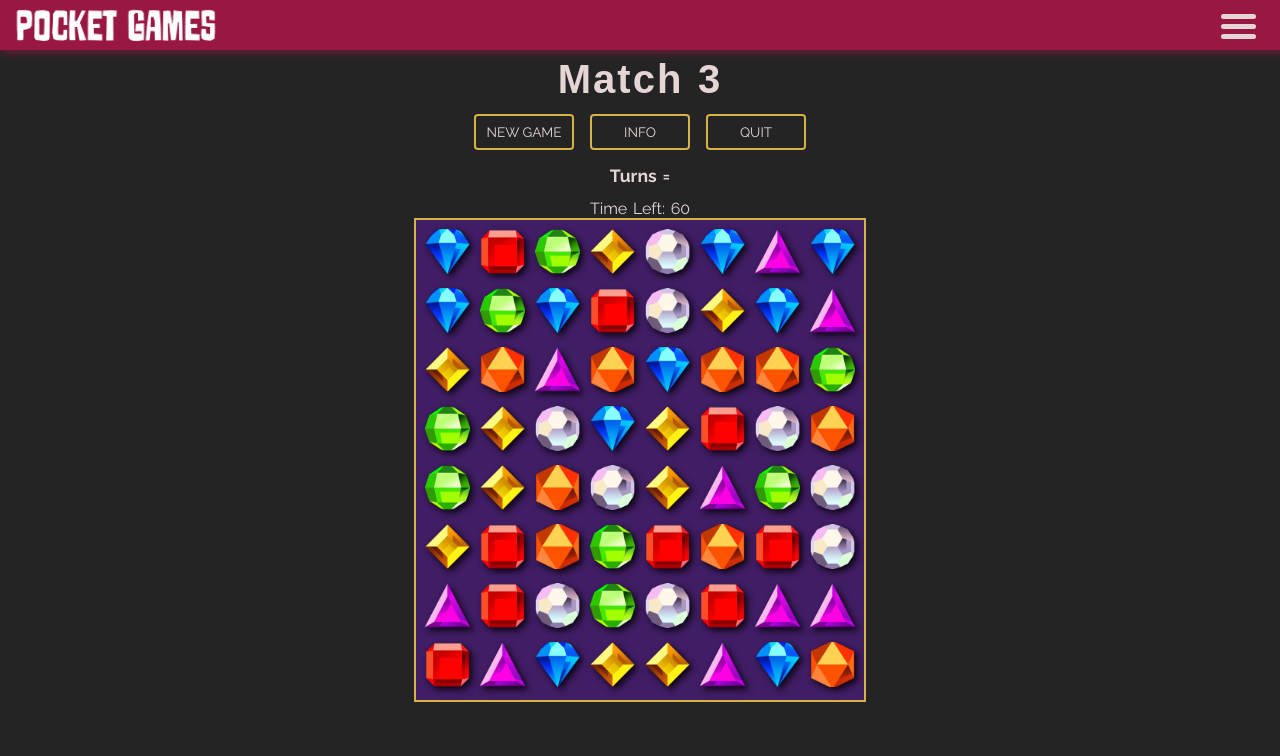
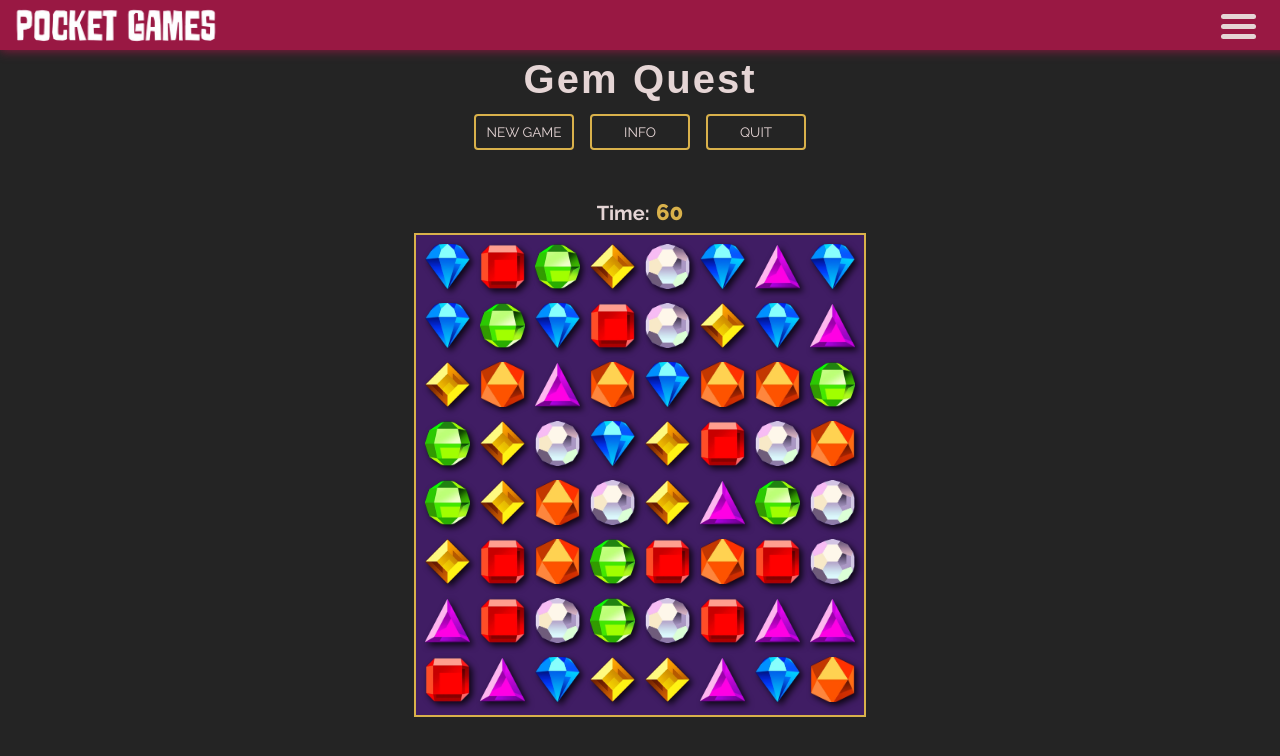
Before and after one commit to cgbridgewater/PocketGames, a React (Vite) app in the folder client/: page /games/matchthree in a window 1280 px wide. Shown: the top 756 px of the page. Built offline with nearby package versions, Linux system fonts and the light colour scheme; a web font is replaced by a local one.

Commit message:
add scoring and time constant

```diff
--- a/client/src/App.css
+++ b/client/src/App.css
@@ -2091,3 +2091,15 @@ border-radius: var(--fusion_corner_radius);
   transform: translate(-50%, -50%);
   z-index: 10;
 }
+
+.game_timer {
+  margin-bottom: 8px;
+  font-weight: 700;
+  font-size: 1.25rem;
+
+  span {
+    font-weight: 900;
+    font-size: 1.4rem;
+    color: var(--border_trim);
+  }
+}
--- a/client/src/components/MatchThreeGame/Board.jsx
+++ b/client/src/components/MatchThreeGame/Board.jsx
@@ -52,6 +52,7 @@ const createRandomGem = () => {
 
 const findMatches = (brd) => {
   const matches = [];
+  // Horizontal 3-gem matches
   for (let row = 0; row < numRows; row++) {
     for (let col = 0; col < numCols - 2; col++) {
       const gem1 = brd[row][col];
@@ -62,6 +63,7 @@ const findMatches = (brd) => {
       }
     }
   }
+  // Vertical 3-gem matches
   for (let col = 0; col < numCols; col++) {
     for (let row = 0; row < numRows - 2; row++) {
       const gem1 = brd[row][col];
@@ -72,6 +74,7 @@ const findMatches = (brd) => {
       }
     }
   }
+  // 2x2 square matches
   for (let row = 0; row < numRows - 1; row++) {
     for (let col = 0; col < numCols - 1; col++) {
       const gem1 = brd[row][col];
@@ -88,6 +91,8 @@ const findMatches = (brd) => {
       }
     }
   }
+  // Flatten the matches array (each match group is an array of [row, col] pairs)
+  // Note: This simple flattening may count gems more than once if overlaps occur.
   return matches.flat();
 };
 
@@ -162,21 +167,26 @@ const animateGravitySmooth = (oldBoard, finalBoard, setBoard, callback) => {
   requestAnimationFrame(newBoardAnimation);
 };
 
-const processMatches = (currentBoard, setBoard) => {
+// Modified processMatches function to calculate score based on 150 points per gem.
+const processMatches = (currentBoard, setBoard, addScore) => {
   const matches = findMatches(currentBoard);
   if (matches.length > 0) {
+    // Calculate score: 150 points per gem involved in the match(s).
+    const pointsEarned = 150 * matches.length;
+    addScore(pointsEarned);
+
     const boardAfterRemoval = currentBoard.map(row => [...row]);
     matches.forEach(([row, col]) => {
       boardAfterRemoval[row][col] = null;
     });
     const finalBoard = dropGemsFully(boardAfterRemoval);
     animateGravitySmooth(boardAfterRemoval, finalBoard, setBoard, (newBoard) => {
-      processMatches(newBoard, setBoard);
+      processMatches(newBoard, setBoard, addScore);
     });
   }
 };
 
-const Board = ({ onFirstSwap }) => {
+const Board = ({ onFirstSwap, addScore }) => {
   const dragThreshold = 20; // pixels
   const [board, setBoard] = useState(generateBoard);
   const draggingGem = useRef(null);
@@ -238,7 +248,7 @@ const Board = ({ onFirstSwap }) => {
         if (findMatches(testBoard).length > 0) {
           setBoard(testBoard);
           setSwapping(null);
-          processMatches(testBoard, setBoard);
+          processMatches(testBoard, setBoard, addScore);
         } else {
           const reversedBoard = board.map(row => row.map(g => ({ ...g, swapOffset: { x: 0, y: 0 } })));
           setBoard(reversedBoard);
--- a/client/src/components/MatchThreeGame/GameBoard.jsx
+++ b/client/src/components/MatchThreeGame/GameBoard.jsx
@@ -3,11 +3,12 @@
 import React from 'react';
 import Board from './Board';
 
-const GameBoard = ({ boardSize, boardKey, onFirstSwap }) => {
+const GameBoard = ({ boardSize, boardKey, onFirstSwap, addScore }) => {
   return (
     <div className={`game-board ${boardSize}`}>
-      {/* Passing boardKey as React key forces Board to remount when it changes */}
-      <Board key={boardKey} onFirstSwap={onFirstSwap} />
+      {/* The boardKey forces Board to remount when a new game starts.
+          Pass onFirstSwap and addScore so Board can trigger timer start and update score. */}
+      <Board key={boardKey} onFirstSwap={onFirstSwap} addScore={addScore} />
     </div>
   );
 };
--- a/client/src/components/MatchThreeGame/Timer.jsx
+++ b/client/src/components/MatchThreeGame/Timer.jsx
@@ -9,7 +9,7 @@ const Timer = ({ initialTime, isPaused, onTimeUp, startTimer }) => {
     // Do not start the countdown until startTimer is true.
     if (!startTimer) return;
 
-    // If paused or time is up, do nothing.
+    // If the timer is paused or time is up, do nothing.
     if (isPaused || timeLeft <= 0) {
       if (timeLeft <= 0 && onTimeUp) {
         onTimeUp(); // Trigger game over when the timer hits 0.
@@ -24,7 +24,7 @@ const Timer = ({ initialTime, isPaused, onTimeUp, startTimer }) => {
     return () => clearInterval(timerId);
   }, [startTimer, isPaused, timeLeft, onTimeUp]);
 
-  return <div className="game-timer">Time Left: {timeLeft}</div>;
+  return <div className="game_timer">Time: <span>{timeLeft}</span></div>;
 };
 
 export default Timer;
--- a/client/src/views/MatchThree.jsx
+++ b/client/src/views/MatchThree.jsx
@@ -9,6 +9,7 @@ import WinningModal from "../components/Modals/WinningModal";
 const MatchThree = ({ isWinningModalOpen, setIsWinningModalOpen, isTimerPaused, setIsTimerPaused }) => {
   const [boardSize, setBoardSize] = useState('small');
   const [score, setScore] = useState(0);
+  const StartTime = 60
 
   // Keys to force remounting (reset) of the Timer and Board components
   const [timerKey, setTimerKey] = useState(0);
@@ -26,7 +27,7 @@ const MatchThree = ({ isWinningModalOpen, setIsWinningModalOpen, isTimerPaused,
     return () => window.removeEventListener('resize', handleResize);
   }, []);
 
-  // Called when timer reaches 0
+  // Called when the timer reaches 0.
   const handleTimeUp = () => {
     setIsTimerPaused(true);
     setIsWinningModalOpen(true);
@@ -44,36 +45,41 @@ const MatchThree = ({ isWinningModalOpen, setIsWinningModalOpen, isTimerPaused,
     setGameStarted(false);
   };
 
+  // addScore function to add points to the score.
+  const addScore = (points) => {
+    setScore(prev => prev + points);
+  };
+
   return (
     <main>
       <Header
-        title="Match 3"
+        title="Gem Quest"
         onclick={restartGame}
-        turn_title="Turns"
-        turns=""
+        turn_title="Score"
+        turns={score}
         howTo={`
-          Match 3, a fast-paced match three puzzle game designed for quick, engaging sessions lasting 60 seconds.
-          The core objective is to score as many points as possible by strategically swapping gems to create matches,
+          Gem Quest, a fast-paced match three puzzle game designed for quick, engaging sessions lasting ${StartTime} seconds.
+          \nThe core objective is to collect as many points as possible by strategically swapping gems to create matches,
           triggering cascades, and taking advantage of power-ups and bonuses.
         `}
         isTimerPaused={isTimerPaused}
         setIsTimerPaused={setIsTimerPaused}
       />
 
-      {/* Pass gameStarted as the startTimer prop to control when Timer begins */}
+      {/* Timer starts only after the first gem swap */}
       <Timer
         key={timerKey}
-        initialTime={60}
+        initialTime={StartTime}
         isPaused={isTimerPaused}
         onTimeUp={handleTimeUp}
         startTimer={gameStarted}
       />
-
-      {/* Pass boardKey (to force a new board) and the onFirstSwap callback */}
+      {/* Pass boardKey to force a new board and addScore so that Board can update the score */}
       <GameBoard
         boardSize={boardSize}
         boardKey={boardKey}
         onFirstSwap={() => setGameStarted(true)}
+        addScore={addScore}
       />
 
       {isWinningModalOpen && (
```
